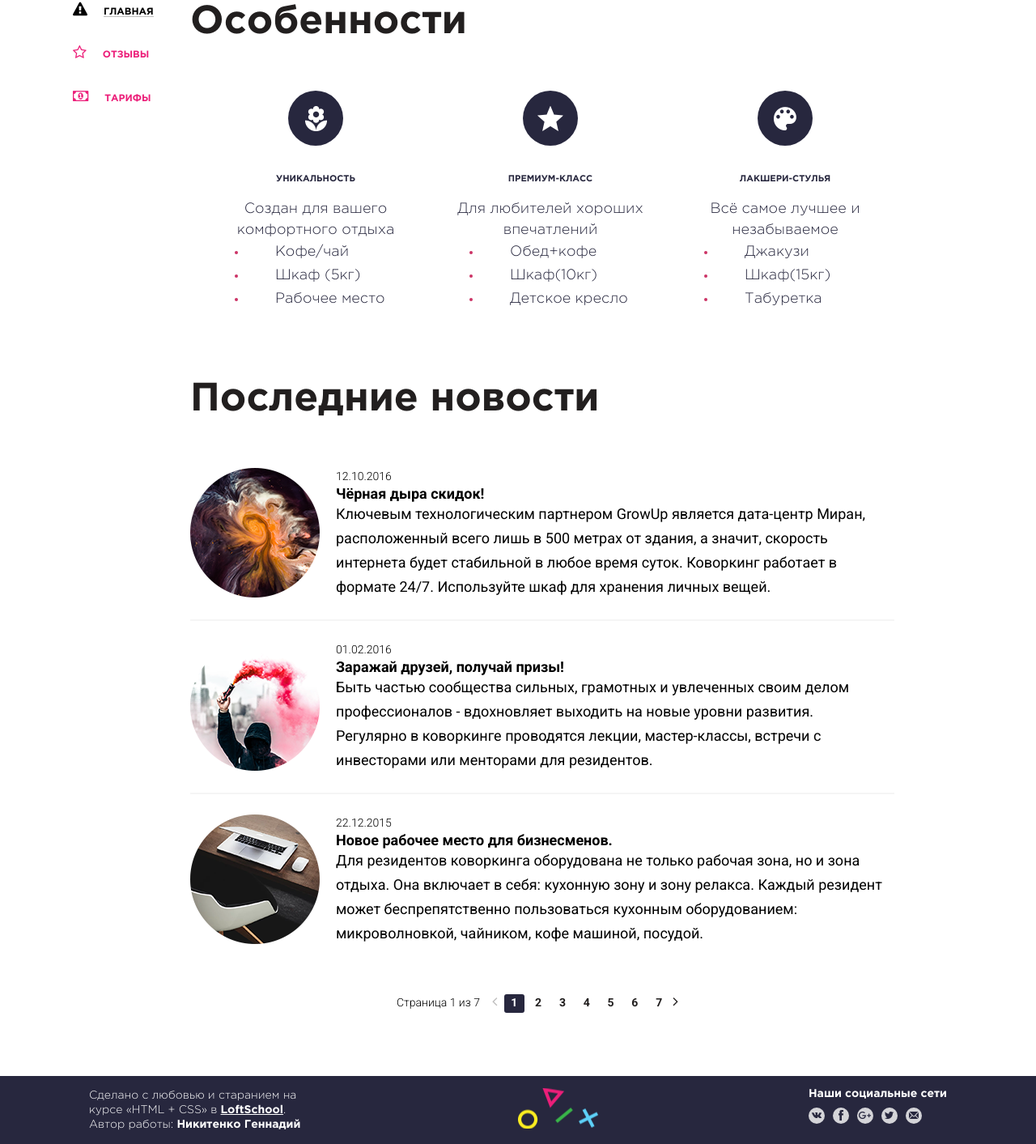
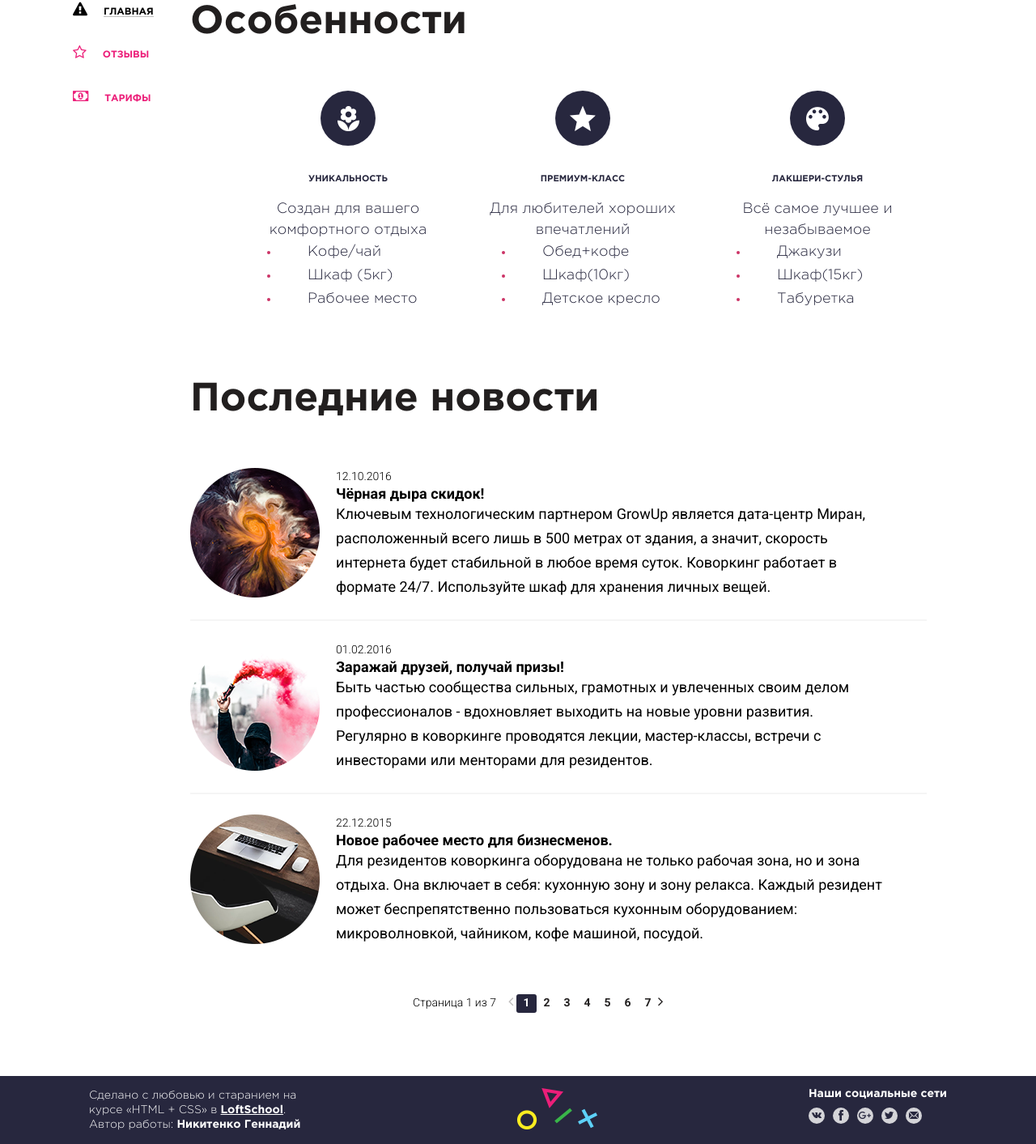
Before and after one commit to Minor353/-LS-Coworking, a plain HTML site: page build/index.html in a window 1280 px wide. Shown: the part 489-1902 px from the top of the page at 81% size. Drawn offline with Linux system fonts and the light colour scheme.

Commit message:
amended in markup index.html

```diff
--- a/build/index.html
+++ b/build/index.html
@@ -13,14 +13,14 @@
     <div class="wrapper">
         <header class="page-header">
             <div class="page-header__panel  container">
-                <div class="page-header__panel-logo"></div>
+                <a class="page-header__logo" href="index.html"><img class="page-header__logo-img" src="img/general-img/header-logo.png" alt="Logo"></a>
                 <div class="page-header__panel-timetable">
-                    <div class="page-header__panel-timetable-number">8 (800) 00-392-10</div>
+                    <a class="page-header__panel-timetable-number" href="tel:+88000039210 ">8 (800) 00-392-10</a>
                     <div class="page-header__panel-timetable-ad-text">График работы</div>
-                    <div class="page-header__panel-timetable-date-time">
-                        <span class="page-header__panel-timetable-worktime">пн-вс: 09:00-20:00</span>
-                        <span class="page-header__panel-timetable-lunchtime">обед: 14:00-14:30</span>
-                    </div>
+                    <ul class="page-header__panel-timetable-date-time">
+                        <li class="page-header__panel-timetable-worktime">пн-вс: 09:00-20:00</li>
+                        <li class="page-header__panel-timetable-lunchtime">обед: 14:00-14:30</li>
+                    </ul>
                 </div>
             </div>
 
@@ -29,53 +29,54 @@
 
         <main class="page-main  container">
             <nav class="page-nav">
-                <ul class="page-nav__wrapper">
+                <ul class="page-nav__list">
                     <li class="page-nav__item"><a class="page-main__nav-link" href="#"><i class="fa fa-exclamation-triangle nav__icon fa_active" aria-hidden="true"></i><span  class="page-main__nav-link_active">Главная</span></a></li>
                     <li class="page-nav__item"><a class="page-main__nav-link" href="feed.html"><i class="fa fa-star-o" aria-hidden="true"></i>Отзывы</a></li>
-                    <li class="page-nav__item"><a class="page-main__nav-link" href="#"><i class="fa fa-money nav__icon" aria-hidden="true"></i>Тарифы</a></li>
+                    <li class="page-nav__item"><a class="page-main__nav-link" href="price.html"><i class="fa fa-money nav__icon" aria-hidden="true"></i>Тарифы</a></li>
                 </ul>
             </nav>
 
             <div class="page-main__content-wrapper">
                 <section class="page-main__features-wrapper">
                     <h2 class="page-main__publications-caption">Особенности</h2>
-                    <div class="page-main__feature-wrapper">
-                        <div class="page-feature">
+                    <ul class="page-main__feature-list">
+                        <li class="page-feature">
                             <div class="page-feature__img  page-feature__img_flower"></div>
-                            <div class="page-feature__name">Уникальность</div>
+                            <h6 class="page-feature__name">Уникальность</h6>
                             <div class="page-feature_description">Создан для вашего комфортного отдыха</div>
                             <ul class="page-feature__list">
                                 <li class="page-feature__list-item"><span>Кофе/чай</span></li>
                                 <li class="page-feature__list-item"><span>Шкаф (5кг)</span></li>
                                 <li class="page-feature__list-item"><span>Рабочее место</span></li>
                             </ul>
-                        </div>
-                        <div class="page-feature">
+                        </li>
+                        <li class="page-feature">
                             <div class="page-feature__img  page-feature__img_star"></div>
-                            <div class="page-feature__name">Премиум-класс</div>
+                            <h6 class="page-feature__name">Премиум-класс</h6>
                             <div class="page-feature_description">Для любителей хороших впечатлений</div>
                             <ul class="page-feature__list">
                                 <li class="page-feature__list-item"><span>Обед+кофе</span></li>
                                 <li class="page-feature__list-item"><span>Шкаф(10кг)</span></li>
                                 <li class="page-feature__list-item"><span>Детское кресло</span></li>
                             </ul>
-                        </div>
-                        <div class="page-feature">
+                        </li>
+                        <li class="page-feature">
                             <div class="page-feature__img  page-feature__img_palette"></div>
-                            <div class="page-feature__name">Лакшери-стулья</div>
+                            <h6 class="page-feature__name">Лакшери-стулья</h6>
                             <div class="page-feature_description">Всё самое лучшее и незабываемое</div>
                             <ul class="page-feature__list">
                                 <li class="page-feature__list-item"><span>Джакузи</span></li>
                                 <li class="page-feature__list-item"><span>Шкаф(15кг)</span></li>
                                 <li class="page-feature__list-item"><span>Табуретка</span></li>
                             </ul>
-                        </div>
-                    </div>
+                        </li>
+                    </ul>
                 </section>
 
                 <section class="page-main__publications-wrapper">
                     <h2 class="page-main__publications-caption">Последние новости</h2>
-                    <div class="page-publication">
+                    <ul class="page-publication">
+                        <li class="page-publication__item">
                             <div class="page-publication__ava-wrapper">
                                 <img class="page-publication__ava" src="img/main-page-img/main-news-img1.png" alt="Аватарка">
                             </div>
@@ -86,9 +87,9 @@
                                     Ключевым технологическим партнером GrowUp является дата-центр Миран, расположенный всего лишь в 500 метрах от здания, а значит, скорость интернета будет стабильной в любое время суток. Коворкинг работает в формате 24/7. Используйте шкаф для хранения личных вещей.
                                 </div>
                             </div>
-                    </div>
+                        </li>
 
-                    <div class="page-publication">
+                        <li class="page-publication__item">
                             <div class="page-publication__ava-wrapper">
                                 <img class="page-publication__ava" src="img/main-page-img/main-news-img2.png" alt="Аватарка">
                             </div>
@@ -99,9 +100,9 @@
                                     Быть частью сообщества сильных, грамотных и увлеченных своим делом профессионалов - вдохновляет выходить на новые уровни развития. Регулярно в коворкинге проводятся лекции, мастер-классы, встречи с инвесторами или менторами для резидентов.
                                 </div>
                             </div>
-                    </div>
+                        </li>
 
-                    <div class="page-publication  page-publication_decor">
+                        <li class="page-publication__item  page-publication_decor">
                             <div class="page-publication__ava-wrapper">
                                 <img class="page-publication__ava" src="img/main-page-img/main-news-img3.png" alt="Аватарка">
                             </div>
@@ -112,22 +113,23 @@
                                     Для резидентов коворкинга оборудована не только рабочая зона, но и зона отдыха. Она включает в себя: кухонную зону и зону релакса. Каждый резидент может беспрепятственно пользоваться кухонным оборудованием: микроволновкой, чайником, кофе машиной, посудой.
                                 </div>
                             </div>
-                    </div>
+                        </li>
+                    </ul>
                 </section>
 
                 <div class="paginator">
                     <div class="paginator__designation">Страница <span>1</span> из <span>7</span></div>
-                    <div class="paginator__mark">
-                        <a class="paginator__prev  paginator__arow-disabled" href="#"><i class="fa fa-angle-left" aria-hidden="true"></i></a>
-                        <a class="paginator__page  paginator__page_active" href="#">1</a>
-                        <a class="paginator__page" href="#">2</a>
-                        <a class="paginator__page" href="#">3</a>
-                        <a class="paginator__page" href="#">4</a>
-                        <a class="paginator__page" href="#">5</a>
-                        <a class="paginator__page" href="#">6</a>
-                        <a class="paginator__page" href="#">7</a>
-                        <a class="paginator__next" href="#"><i class="fa fa-angle-right" aria-hidden="true"></i></a>
-                    </div>
+                    <ul class="paginator__mark">
+                        <li><a class="paginator__prev  paginator__arow-disabled" href="#"><i class="fa fa-angle-left" aria-hidden="true"></i></a></li>
+                        <li class="paginator__mark-item"><a class="paginator__page  paginator__page_active" href="#">1</a></li>
+                        <li class="paginator__mark-item"><a class="paginator__page" href="#">2</a></li>
+                        <li class="paginator__mark-item"><a class="paginator__page" href="#">3</a></li>
+                        <li class="paginator__mark-item"><a class="paginator__page" href="#">4</a></li>
+                        <li class="paginator__mark-item"><a class="paginator__page" href="#">5</a></li>
+                        <li class="paginator__mark-item"><a class="paginator__page" href="#">6</a></li>
+                        <li class="paginator__mark-item"><a class="paginator__page" href="#">7</a></li>
+                        <li class="paginator__mark-item"><a class="paginator__next" href="#"><i class="fa fa-angle-right" aria-hidden="true"></i></a></li>
+                    </ul>
                 </div>
             </div>
         </main>
@@ -138,7 +140,7 @@
                     <div class="page-footer__inform">
                         Сделано с любовью и старанием на курсе «HTML + CSS» в <a href="#" class="page-footer__text-bold">LoftSchool</a>. Автор работы: <span class="page-footer__text-bold">Никитенко Геннадий</span>
                     </div>
-                    <div class="page-header__panel-logo"></div>
+                    <a class="page-header__logo" href="index.html"><img class="page-header__logo-img" src="img/general-img/header-logo.png" alt="Logo"></a>
                     <div class="social">
                         <div class="social__caption">Наши социальные сети</div>
                         <div class="social__wrapper">
--- a/build/style/components/page-feature.css
+++ b/build/style/components/page-feature.css
@@ -48,6 +48,7 @@
 
 .page-feature__list {
     margin: 0;
+    list-style-type: disc;
 }
 
 .page-feature__list-item {
--- a/build/style/components/page-nav.css
+++ b/build/style/components/page-nav.css
@@ -1,4 +1,4 @@
-.page-nav__wrapper {
+.page-nav__list {
     list-style-type: none;
     width: 145px;
     padding: 0;
--- a/build/style/components/page-publication.css
+++ b/build/style/components/page-publication.css
@@ -1,4 +1,10 @@
 .page-publication {
+    list-style-type: none;
+    margin: 0;
+    padding: 0;
+}
+
+.page-publication__item {
     display: flex;
     border-bottom: 2px solid #f5f5f5;
     margin-bottom: 25px;
--- a/build/style/components/paginator.css
+++ b/build/style/components/paginator.css
@@ -11,6 +11,14 @@
     line-height: 21px;
     font-weight: 300;
     margin-right: 15px;
+}
+
+.paginator__mark {
+    list-style-type: none;
+    margin: 0;
+    padding: 0;
+    display: flex;
+    flex-direction: row;
 }
 
 .paginator__page {
--- a/build/style/general/page-header.css
+++ b/build/style/general/page-header.css
@@ -10,13 +10,13 @@
 
 }
 
-.page-header__panel-logo {
-    background-image: url(../../img/general-img/header-logo.png);
-    background-repeat: no-repeat;
-    background-position: center;
+.page-header__logo {
     width: 100px;
     height: 50px;
+}
 
+.page-header__logo-img {
+    display: block;
 }
 
 .page-header__panel-timetable {
@@ -26,6 +26,7 @@
 }
 
 .page-header__panel-timetable-number {
+    text-decoration: none;
     color: #fff;
     font-size: 21px;
     font-family: 'GothaProBol' sans-serif;
--- a/build/style/general/page-main.css
+++ b/build/style/general/page-main.css
@@ -13,7 +13,8 @@
     margin-bottom: 60px;
 }
 
-.page-main__feature-wrapper {
+.page-main__feature-list {
+    list-style-type: none;
     display: flex;
     margin-bottom: 85px;
 }
```
Also changed, not shown: build/feed.html (+19 -21 lines), build/price.html (+8 -8 lines). Lines whose indentation alone changed are shown as unchanged.
